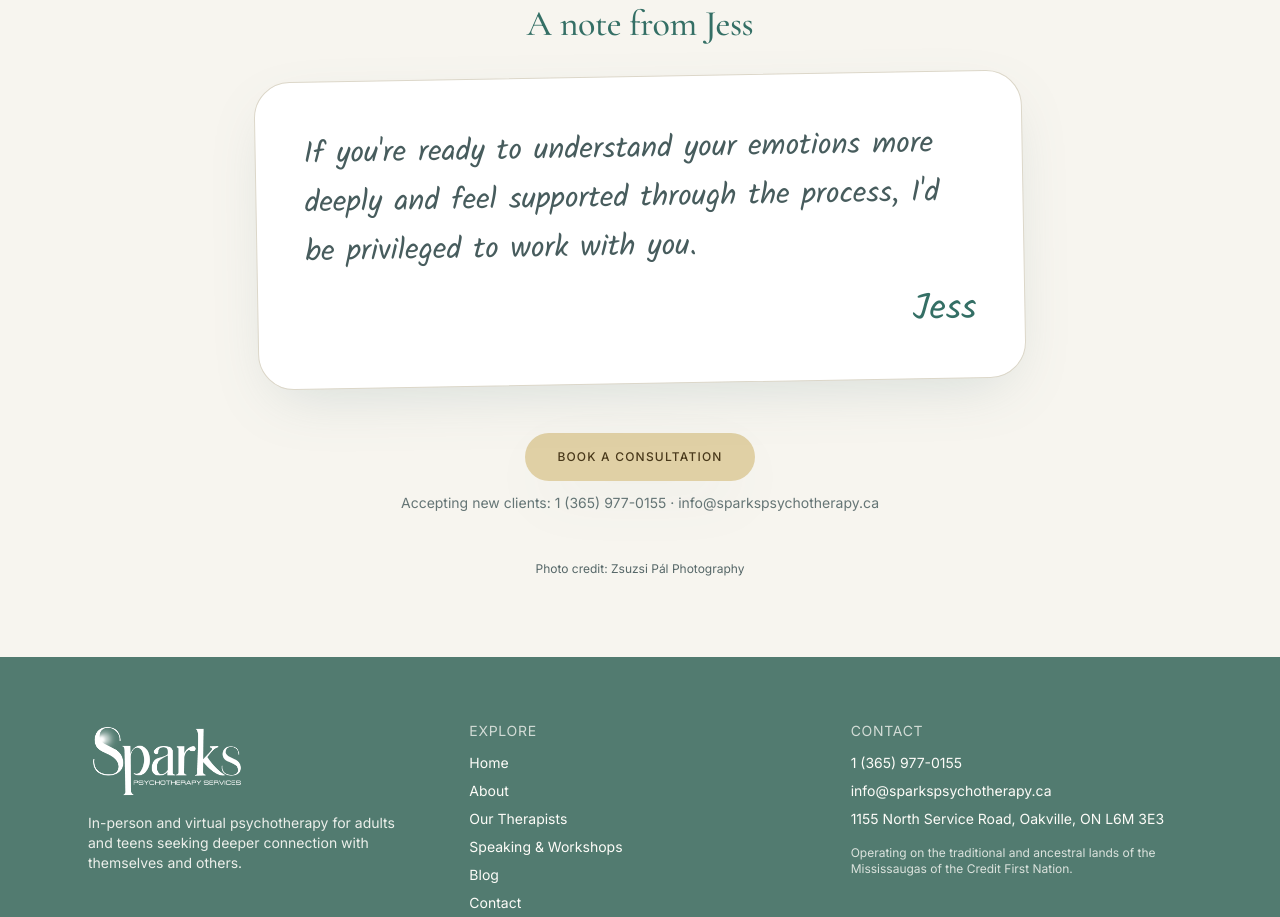
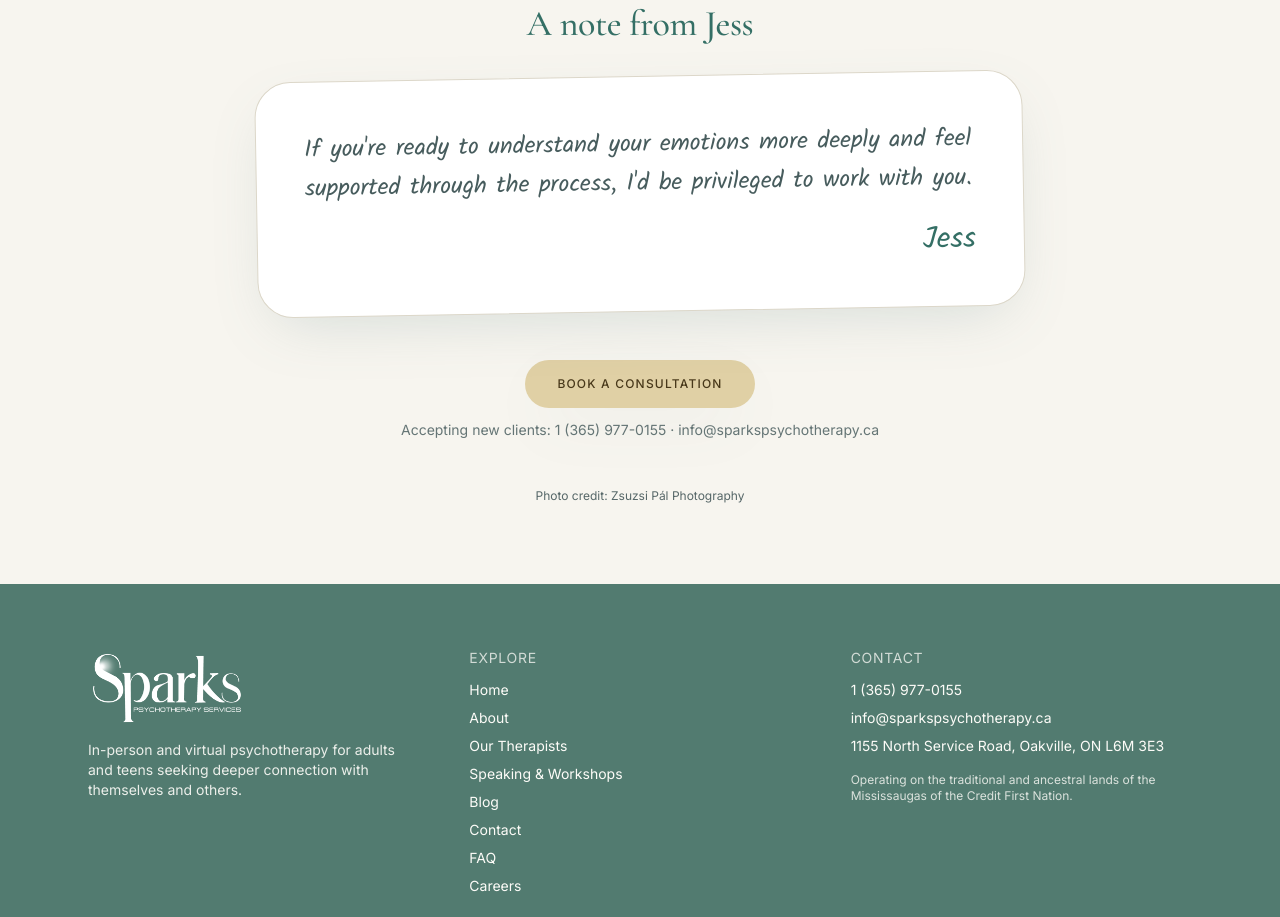
Before and after one commit to jessica22gardner-coder/sparks-psychotherapy, a React (Vite) app: page /about in a window 1280 px wide. Shown: the part 2940-3857 px from the top of the page. Built offline with nearby package versions, Linux system fonts and the light colour scheme.

Commit message:
Make the handwritten note a touch smaller
Note body one size down, signature one size down

```diff
--- a/src/routes/_site.about.tsx
+++ b/src/routes/_site.about.tsx
@@ -151,11 +151,11 @@ function AboutPage() {
             <h2 className="text-3xl md:text-4xl font-serif">A note from Jess</h2>
           </div>
           <div className="bg-white border border-border rounded-3xl p-8 md:p-12 shadow-soft -rotate-1 text-left">
-            <p className="font-handwriting text-2xl md:text-3xl leading-relaxed text-foreground/85">
+            <p className="font-handwriting text-xl md:text-2xl leading-relaxed text-foreground/85">
               If you&apos;re ready to understand your emotions more deeply and feel supported
               through the process, I&apos;d be privileged to work with you.
             </p>
-            <p className="font-handwriting text-3xl md:text-4xl text-right pt-6 text-heading">
+            <p className="font-handwriting text-2xl md:text-3xl text-right pt-6 text-heading">
               Jess
             </p>
           </div>
```
